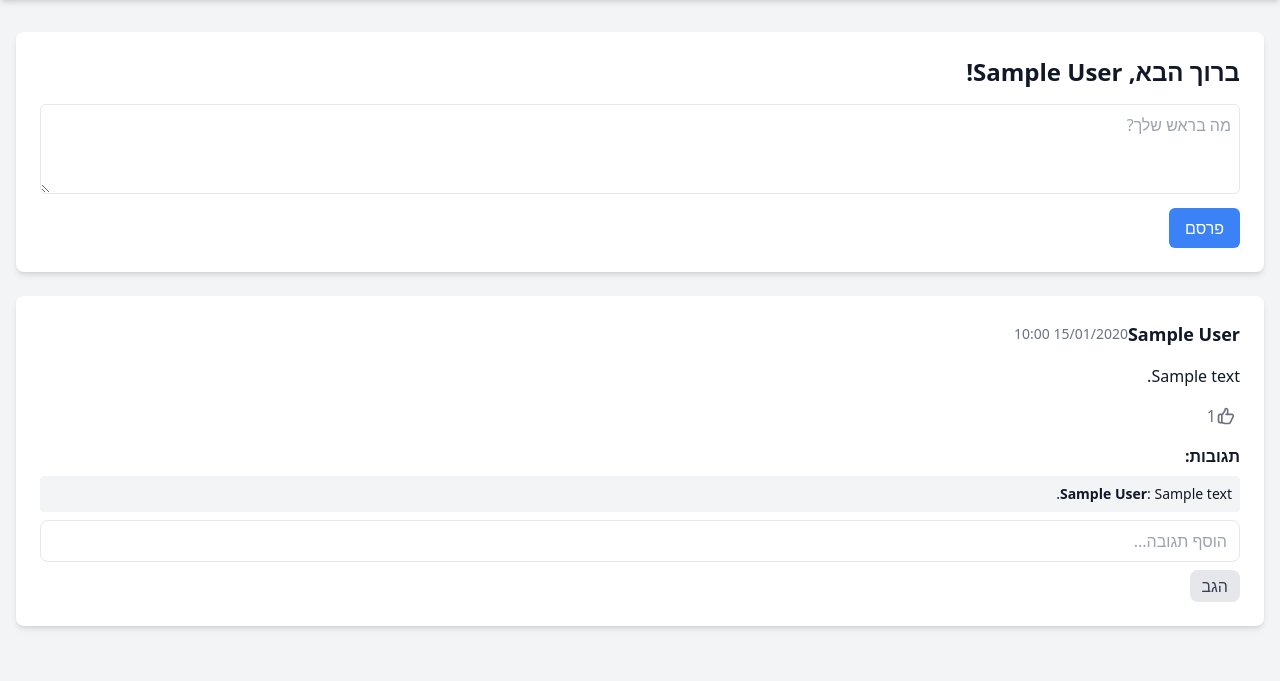
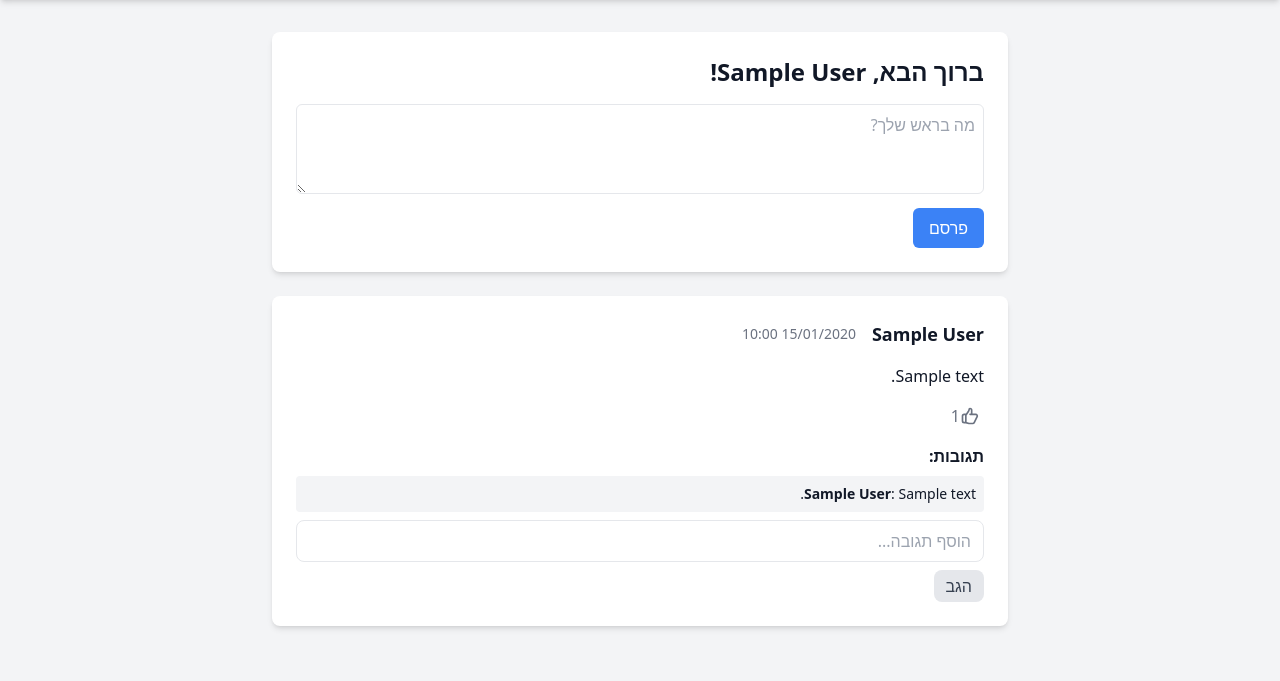
Before and after one commit to aviz85/social-test, a Flask app: page /feed/1 in a window 1280 px wide. Shown: the part 64-745 px from the top of the page. Run offline with Flask 2, Linux system fonts and the light colour scheme; tables that the repository leaves empty hold one stand-in row (values such as "Sample post"); some libraries are stand-ins or nearby versions.

Commit message:
design fix

```diff
--- a/static/css/custom.css
+++ b/static/css/custom.css
@@ -126,3 +126,9 @@ button[type="submit"]:hover, #load-more:hover {
 }
 .dark .pagination .page-link:hover { background-color: #374151; }
 .dark .pagination .active .page-link { background-color: #3b82f6; border-color: #3b82f6; }
+
+/* הגבלת רוחב התוכן בפוסטים */
+.post-content {
+    max-width: 100%;
+    word-wrap: break-word;
+}
--- a/templates/_posts.html
+++ b/templates/_posts.html
@@ -2,7 +2,7 @@
     <div class="bg-white dark:bg-gray-800 shadow-md rounded-lg p-6 mb-6">
         <div class="flex items-center mb-4">
             <a href="{{ url_for('profile', user_id=post.author.id) }}" class="font-bold text-lg hover:text-blue-500 dark:hover:text-blue-400">{{ post.author.name }}</a>
-            <div class="text-gray-500 dark:text-gray-400 text-sm ml-2">{{ post.created_at.strftime('%d/%m/%Y %H:%M') }}</div>
+            <div class="text-gray-500 dark:text-gray-400 text-sm mr-4">{{ post.created_at.strftime('%d/%m/%Y %H:%M') }}</div>
         </div>
         <div class="post-content dark:text-gray-300">{{ post.rendered_content | safe }}</div>
         <div class="mt-4 flex items-center">
--- a/templates/base.html
+++ b/templates/base.html
@@ -25,7 +25,7 @@
             </button>
         </div>
     </nav>
-    <div class="container mx-auto px-4 py-8">
+    <div class="container mx-auto px-4 py-8 max-w-3xl">
         {% block content %}{% endblock %}
     </div>
 
--- a/templates/feed.html
+++ b/templates/feed.html
@@ -3,7 +3,7 @@
 {% block content %}
 <div class="bg-white dark:bg-gray-800 shadow-md rounded-lg p-6 mb-6">
     <h1 class="text-2xl font-bold mb-4">ברוך הבא, {{ user.name }}!</h1>
-    <form method="POST" action="{{ url_for('feed', user_id=user.id) }}">
+    <form method="POST" action="{{ url_for('feed', user_id=user.id) }}" class="max-w-full">
         <textarea name="content" rows="3" class="w-full p-2 border rounded-md dark:bg-gray-700 dark:border-gray-600 dark:text-white" placeholder="מה בראש שלך?"></textarea>
         <button type="submit" class="mt-2 px-4 py-2 bg-blue-500 text-white rounded-md hover:bg-blue-600">פרסם</button>
     </form>
```
